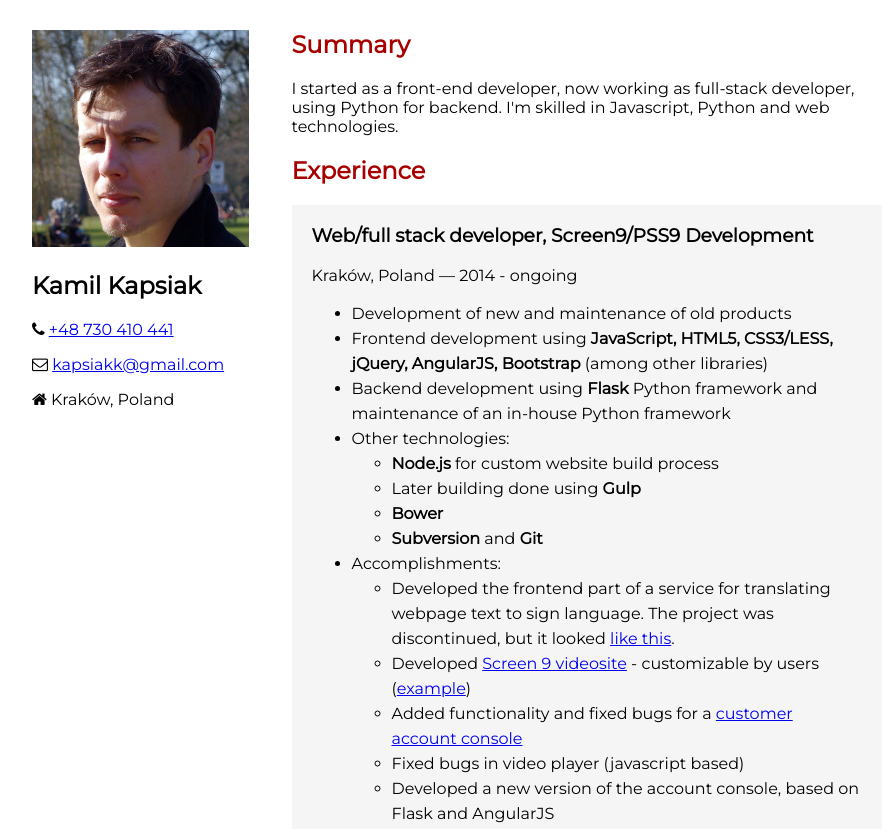
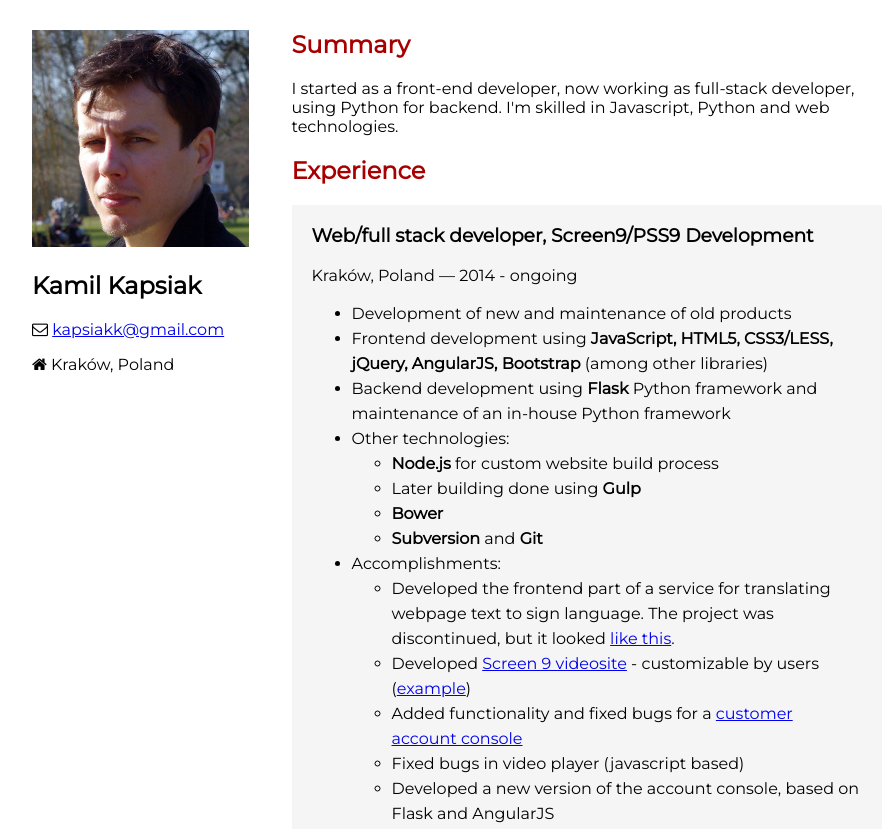
Before and after one commit to kapsi1/kapsi1, a website: page index.html in a window 1280 px wide. Shown: the top 829 px of the page, without its empty margins (183-1072 px from the left). Drawn offline with Linux system fonts and the light colour scheme.

Commit message:
Update index.html

```diff
--- a/index.html
+++ b/index.html
@@ -12,11 +12,6 @@
     <img src="zdj.jpg">
 <!--a-->
     <h1>Kamil Kapsiak</h1>
-
-    <p>
-        <i class="fa fa-phone"></i>
-        <a href="tel:+48730410441">+48 730 410 441</a>
-    </p>
 
     <p>
         <i class="fa fa-envelope-o"></i>
```
